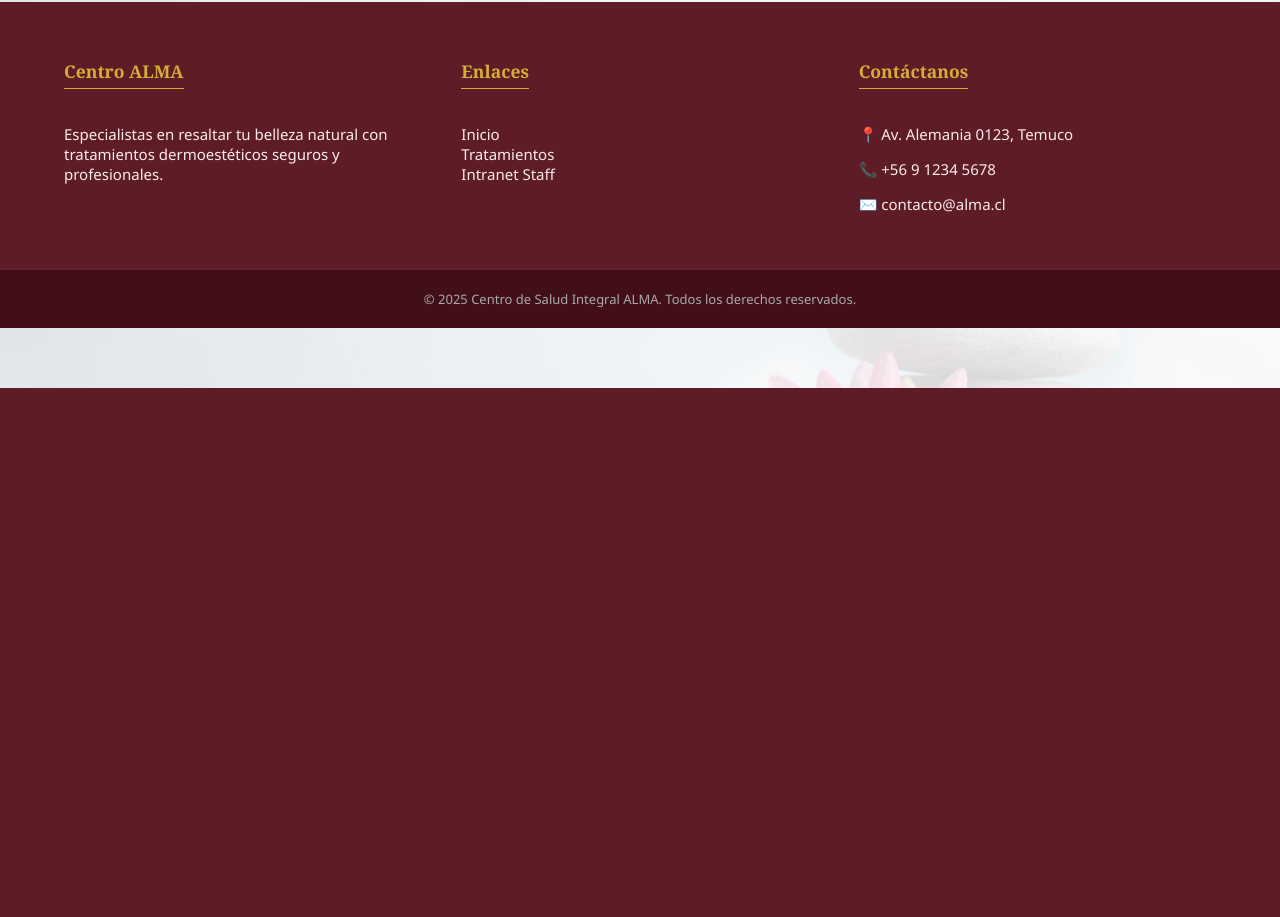
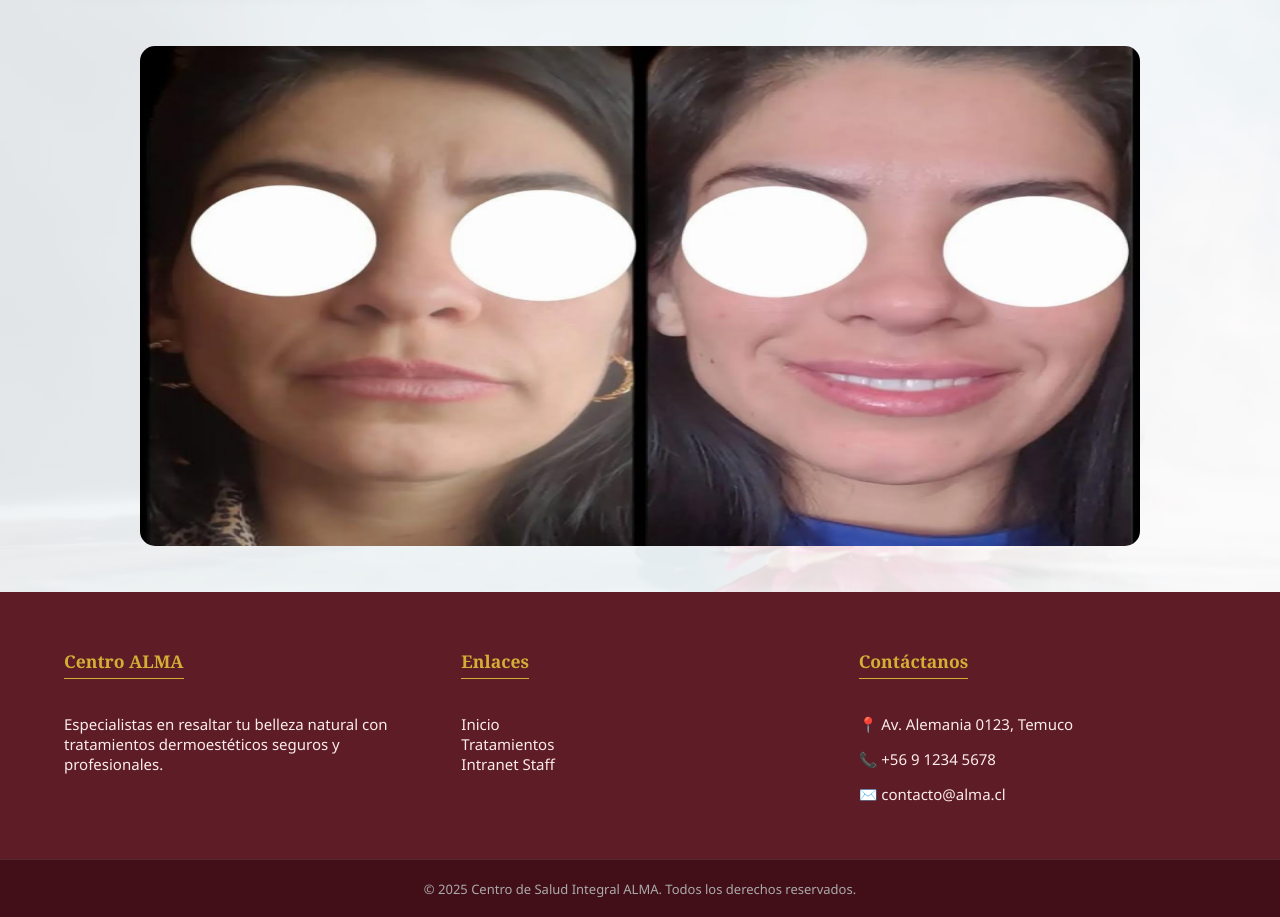
Before and after one commit to WladimirSuazoPalma/ProyectoAlma, a PHP site: page /Alma.html in a window 1280 px wide. Shown: the part 1044-1961 px from the top of the page. Before the commit the page ends 1432 px from the top, so only its background shows below. Run offline with PHP 8.4, Linux system fonts and the light colour scheme.

Commit message:
Icono mail y pequeños cambios al diseño 	modified:   Alma.html 	modified:   contacto.html 	modified:   estiloHome.css new file:   gif/icons8-mail-48.gif 	new file:   gif/icons8-mail-96.gif

```diff
--- a/Alma.html
+++ b/Alma.html
@@ -32,7 +32,7 @@
             <div class="grid-tarjetas">
 
                 <div class="tarjeta">
-                    <div class="imagen-tarjeta" style="background-image: url('img/botox2.png');"></div>
+                    <div class="imagen-tarjeta" style="background-image: url('img/Limpieza3.png');"></div>
                     <div class="contenido-tarjeta">
                         <h3>Limpieza  Facial</h3>
                         <p>Renueva tu piel eliminando impurezas y células muertas para un brillo natural.</p>
@@ -50,7 +50,7 @@
                 </div>
 
                 <div class="tarjeta">
-                    <div class="imagen-tarjeta" style="background-image: url('img/peeling.png');"></div>
+                    <div class="imagen-tarjeta" style="background-image: url('img/peeling1.png');"></div>
                     <div class="contenido-tarjeta">
                         <h3>Peeling Químico</h3>
                         <p>Tratamiento avanzado para manchas y arrugas finas. Rejuvenece tu rostro.</p>
@@ -60,10 +60,10 @@
             </div>
             <div class="slider-frame">
                 <ul>
-                    <li><img src="img/slider1.jpg" alt=""></li>
-                    <li><img src="img/slider2.jpg" alt=""></li>
-                    <li><img src="img/slider3.jpg" alt=""></li>
-                    <li><img src="img/slider4.jpg" alt=""></li>
+                    <li><img src="img/Limpieza2.png" alt=""></li>
+                    <li><img src="img/Limpieza3.png" alt=""></li>
+                    <li><img src="img/Peeling2.png" alt=""></li>
+                    <li><img src="img/Botox2.png" alt=""></li>
                 </ul>
             </div>
             <br>
--- a/estiloHome.css
+++ b/estiloHome.css
@@ -8,18 +8,6 @@ body {
     min-height: 100vh;
     display: flex;
     flex-direction: column;
-
-
-
-
-
-
-
-
-
-
-
-
 
     background-image:
         linear-gradient(rgba(94, 28, 38, 0.05), rgba(94, 28, 38, 0.05)),
@@ -152,7 +140,7 @@ nav a:hover {
 }
 
 .imagen-tarjeta {
-    height: 200px;
+    height: 450px;
     background-size: cover;
     background-position: center;
 }
@@ -210,8 +198,8 @@ nav a:hover {
 
 
 .slider-frame {
-    width: 500px;
-    height: 200px;
+    width: 1000px;
+    height: 540px;
     margin: 50px auto 0;
     overflow: hidden;
 }
@@ -220,6 +208,7 @@ nav a:hover {
     display: flex;
     padding: 0;
     width: 400%;
+    height: 500px;
     animation: slide 8s infinite alternate ease-in-out;
 }
 
@@ -230,7 +219,7 @@ nav a:hover {
 
 .slider-frame img {
     width: 100%;
-    height: 200px;
+    height: 500px;
     border-radius: 15px;
 }
 
@@ -364,7 +353,15 @@ nav a:hover {
 .icono-pequeno:hover {
     transform: scale(1.1);
 }
+.logo-mail{
+    display: flex;
+    gap: 20px;
+    justify-content: center;
+    margin-top: 20px;
+    border: 0;
+    border-radius: 10px;
 
+}
 
 
 
```
Also changed, not shown: contacto.html (+4 -3 lines), gif/icons8-mail-48.gif (added), gif/icons8-mail-96.gif (added).
